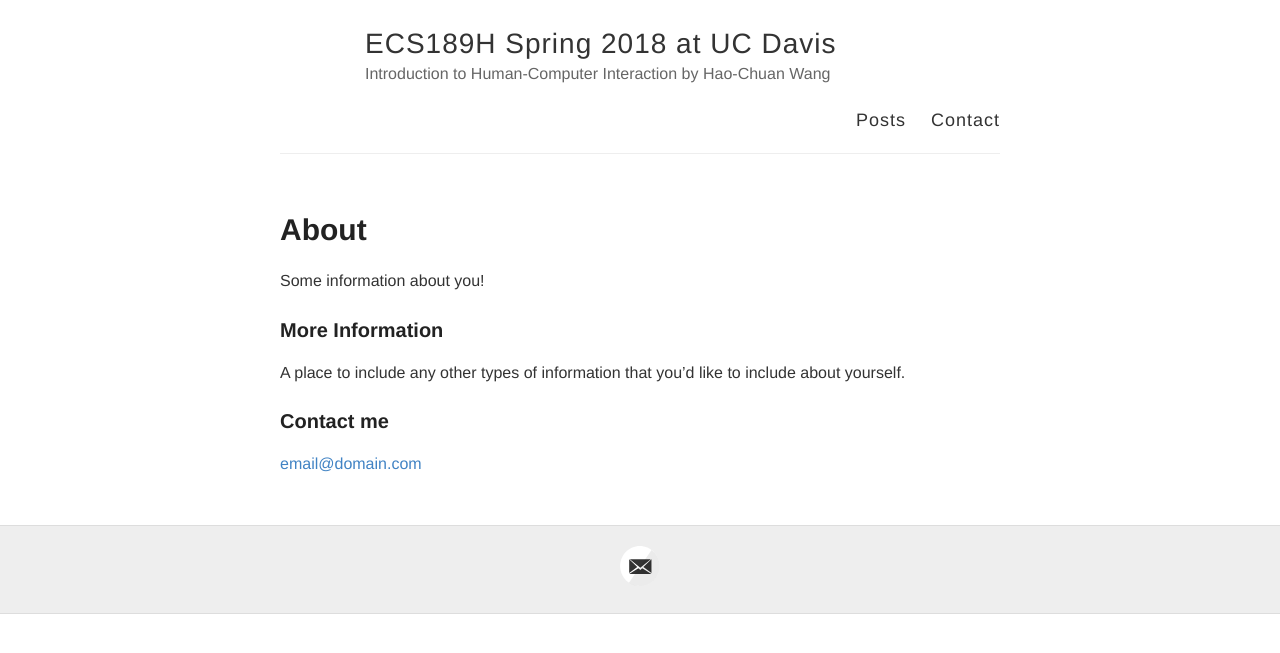
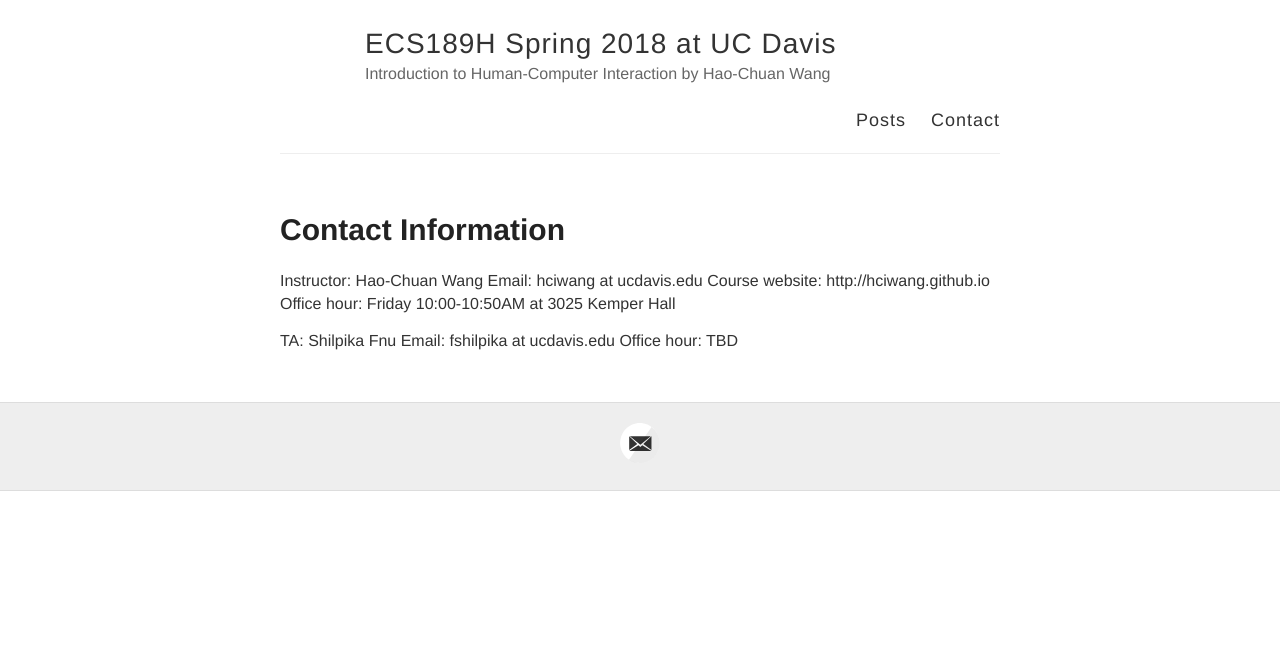
Before and after one commit to hciwang/hciwang.github.io, a Jekyll site: the page built from about.md, in a window 1280 px wide. Shown: the top 653 px of the page. Built offline with Jekyll 4.4.1, drawn with Linux system fonts in a browser that asks for light colours.

Commit message:
Update about.md

```diff
--- a/about.md
+++ b/about.md
@@ -1,15 +1,14 @@
 ---
 layout: page
-title: About
+title: Contact Information
 permalink: /about/
 ---
 
-Some information about you!
+Instructor: Hao-Chuan Wang
+Email: hciwang at ucdavis.edu
+Course website: http://hciwang.github.io
+Office hour: Friday 10:00-10:50AM at 3025 Kemper Hall
 
-### More Information
-
-A place to include any other types of information that you'd like to include about yourself.
-
-### Contact me
-
-[email@domain.com](mailto:email@domain.com)
+TA: Shilpika Fnu
+Email: fshilpika at ucdavis.edu
+Office hour: TBD
```
